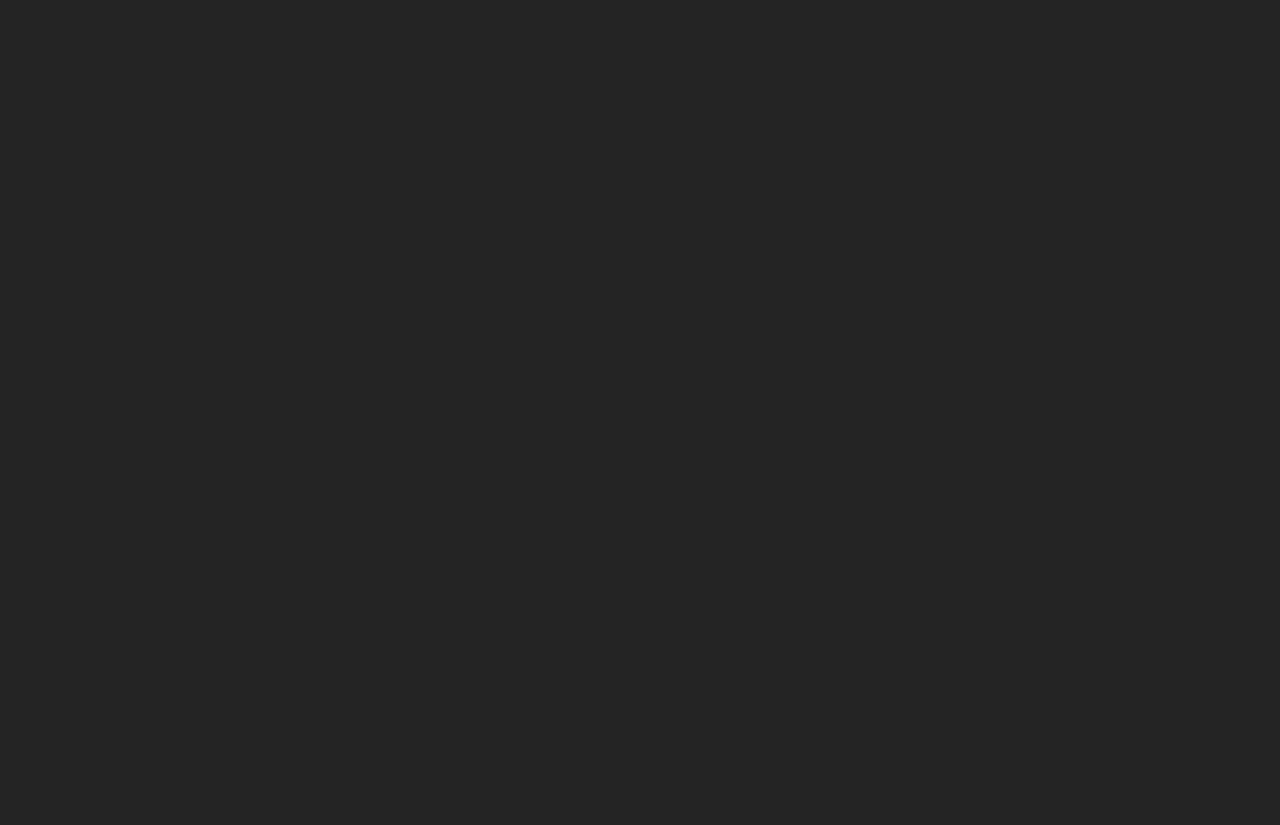
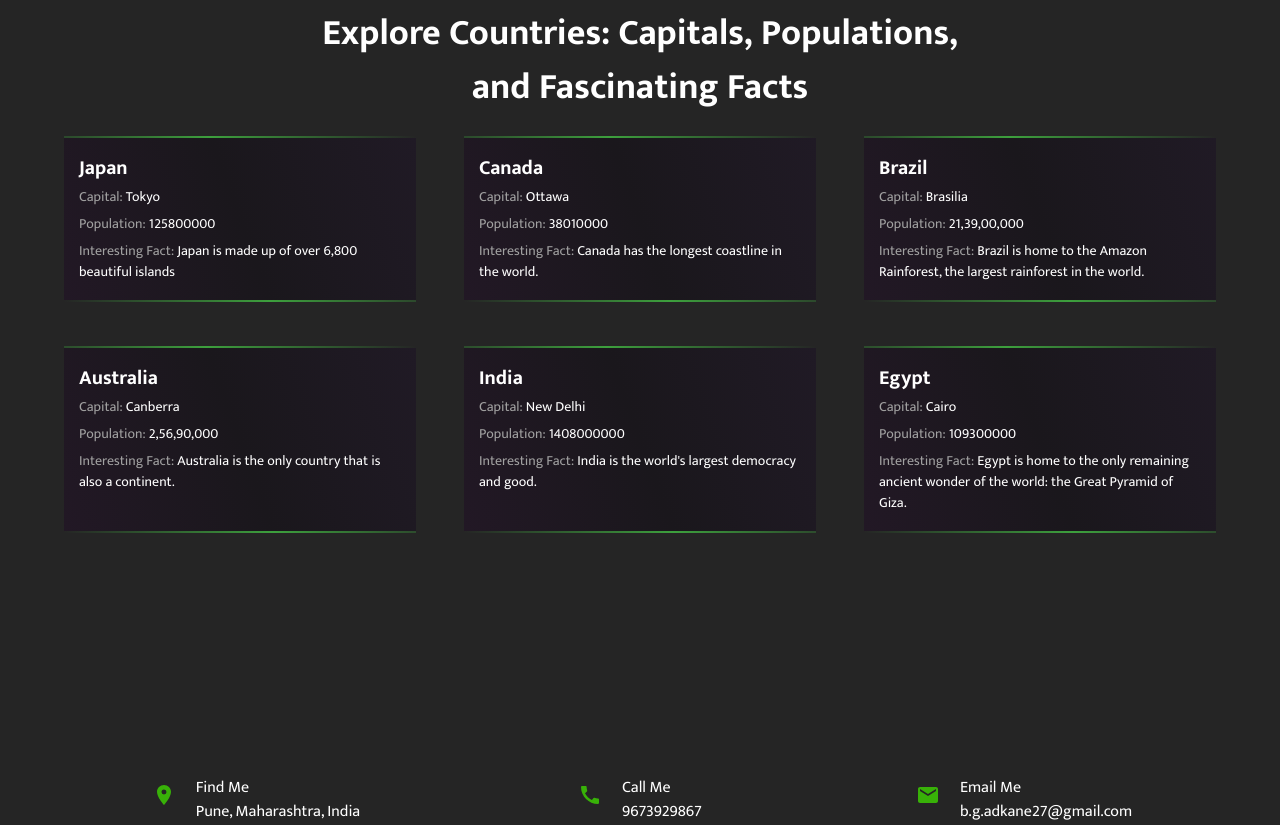
Before and after one commit to bgadkane27/Neo-React, a React (Vite) app: page / in a window 1280 px wide. Shown: the part 627-1452 px from the top of the page. Before the commit the page ends 800 px from the top, so only its background shows below. Built offline with nearby package versions, Linux system fonts and the light colour scheme; a web font is replaced by a local one.

Commit message:
footer added

```diff
--- a/src/App.css
+++ b/src/App.css
@@ -150,6 +150,7 @@ li a {
 
 .section-hero .container {
   width: 100%;
+  /* height: 80vh; */
   margin: 6.4rem auto;
   gap: 6.4rem;
 }
@@ -178,27 +179,27 @@ li a {
 
 .section-about{
   width: 100%;
+  height: 100vh;
 
   .title-about{
     font-size: 2.4rem;
     text-align: center;
-    margin-top: 2.4rem;
+    /* margin-top: 2.4rem; */
+    padding-top: 3rem;
   }
 
   .gradient-cards{
-    padding: 2.4rem 0;
+    padding: 2.4rem;
     gap: 4.8rem;
 
   }
 
   .cards{
     padding: 1.5rem;
-    /* border: 1px solid #fff; */
-    border-radius: 2rem 0rem;
     position: relative;
     background: linear-gradient(70deg, #221825, #1a171c, #201a25);
     background-clip: padding-box;
-  }
+}
 
   .bg-green-box,
   .bg-white-box,
@@ -219,22 +220,26 @@ li a {
     content: "";
     z-index: -1;
     border-radius: 2rem 0rem;
-  }
+    -webkit-border-radius: 2rem 0rem;
+    -moz-border-radius: 2rem 0rem;
+    -ms-border-radius: 2rem 0rem;
+    -o-border-radius: 2rem 0rem;
+}
 
   .bg-green-box::after{
-    background: linear-gradient(70deg, #0d1212,#8c3da0,#0d1212);
+    background: linear-gradient(70deg, #252525,#3da03d,#252525);
   }
 
   .bg-white-box::after{
-    background: linear-gradient(70deg, #0d1212,#f7f7f7,#0d1212);
+    background: linear-gradient(70deg, #252525,#f7f7f7,#252525);
   }
 
   .bg-blue-box::after{
-    background: linear-gradient(70deg, #0d1212,#3d4ca0,#0d1212);
+    background: linear-gradient(70deg, #252525,#3d4ca0,#252525);
   }
 
   .bg-yellow-box::after{
-    background: linear-gradient(70deg, #0d1212,#a0993d,#0d1212);
+    background: linear-gradient(70deg, #252525,#a0993d,#252525);
   }
 
   .country-title{
@@ -252,3 +257,24 @@ li a {
   }
 
 }
+
+.section-footer{
+  width:100%;
+
+  .footer-data{
+    display: flex;
+    align-items: center;
+    justify-content: center;
+    text-align: start;
+    gap:2rem
+  }
+
+  .icon{
+    font-size: 2.4rem;
+    color: #38b108;
+  }
+
+  .footer-text{
+    font-size: 1.6rem;
+  }
+}
--- a/src/api/countryData.json
+++ b/src/api/countryData.json
@@ -17,14 +17,14 @@
         "id": 103,
         "countryName": "Brazil",
         "capital": "Brasilia",
-        "population": 213900000,
+        "population": "21,39,00,000",
         "interesting_fact": "Brazil is home to the Amazon Rainforest, the largest rainforest in the world."
     },
     {
         "id": 104,
         "countryName": "Australia",
         "capital": "Canberra",
-        "population": 25690000,
+        "population": "2,56,90,000",
         "interesting_fact": "Australia is the only country that is also a continent."
     },
     {
--- /dev/null
+++ b/src/api/footerData.json
@@ -0,0 +1,19 @@
+[
+    {
+        "icon": "MdLocationOn",
+        "title": "Find Me",
+        "info": "Pune, Maharashtra, India"
+    },
+
+    {
+        "icon": "MdCall",
+        "title": "Call Me",
+        "info": "9673929867"
+    },
+
+    {
+        "icon": "MdEmail",
+        "title": "Email Me",
+        "info": "b.g.adkane27@gmail.com"
+    }
+]
--- a/src/components/UI/Footer.jsx
+++ b/src/components/UI/Footer.jsx
@@ -1,5 +1,34 @@
-export const Footer=()=>{
-    return(
-        <h1>Footer</h1>
-    )
+import footerInfo from "../../api/footerData.json"
+import { MdLocationOn, MdCall, MdEmail } from "react-icons/md";
+
+export const Footer = () => {
+
+    const footerIcon={
+        MdLocationOn:<MdLocationOn />,
+        MdCall:<MdCall />,
+        MdEmail: <MdEmail/>
+
+    }
+    return (
+        <footer className="section-footer">
+            <div className="container grid grid-three--cols">
+                {
+                    footerInfo.map((curInfo, index) => {
+                        const {icon, title, info} = curInfo
+                        return (
+                            <div className="footer-data" key={index}>
+                                <div className="icon">{footerIcon[icon]}
+                                </div>
+                                <div className="footer-text">
+                                    <p>{title}</p>
+                                    <p>{info}</p>
+                                </div>
+                            </div>
+                        );
+                    })
+                }
+
+            </div>
+        </footer>
+    );
 }
--- /dev/null
+++ b/src/components/UI/Herosection.jsx
@@ -0,0 +1,23 @@
+export const Herosection = () => {
+    return (
+        <main className="section-hero">
+            <div className="container grid grid-two--cols">
+                <div className="content-hero">
+                    <h1 className="title-hero">
+                        Explore the world ! One country at a Time.
+                    </h1>
+                    <p className="subtitle-hero">
+                        Exploring the world opens your mind to new cultures, experiences,
+                        and perspectives, enriching your understanding of life. It offers
+                        endless opportunities for adventure, learning, and personal growth
+                        in every corner of the globe.
+                    </p>
+                    <button className="main-btn">Explore Now</button>
+                </div>
+                <div className="image-hero">
+                    <img src="./Images/world.png" alt="world beauty" className="banner-image" />
+                </div>
+            </div>
+        </main>
+    );
+}
--- a/src/pages/About.jsx
+++ b/src/pages/About.jsx
@@ -12,7 +12,7 @@ export const About = () => {
                 {countryFact.map((country) => {
                     const { id, countryName, capital, population, interesting_fact } = country;
                     return (
-                        <div className="container cards bg-green-box" key={id}>
+                        <div className="cards bg-green-box" key={id}>
                             <h2 className="country-title">{countryName}</h2>
                             <p>
                                 <span className="country-fact">Capital: </span>
--- a/src/pages/Home.jsx
+++ b/src/pages/Home.jsx
@@ -1,23 +1,11 @@
+import { About } from "./About";
+import { Herosection } from "../components/UI/Herosection";
+
 export const Home = () => {
   return (
-    <main className="section-hero">
-      <div className="container grid grid-two--cols">
-        <div className="content-hero">
-          <h1 className="title-hero">
-            Explore the world ! One country at a Time.
-          </h1>
-          <p className="subtitle-hero">
-            Exploring the world opens your mind to new cultures, experiences,
-            and perspectives, enriching your understanding of life. It offers
-            endless opportunities for adventure, learning, and personal growth
-            in every corner of the globe.
-          </p>
-          <button className="main-btn">Explore Now</button>
-        </div>
-        <div className="image-hero">
-          <img src="./Images/world.png" alt="world beauty" className="banner-image" />
-        </div>
-      </div>
-    </main>
+    <>
+    <Herosection />
+    <About />
+    </>
   );
 };
```
